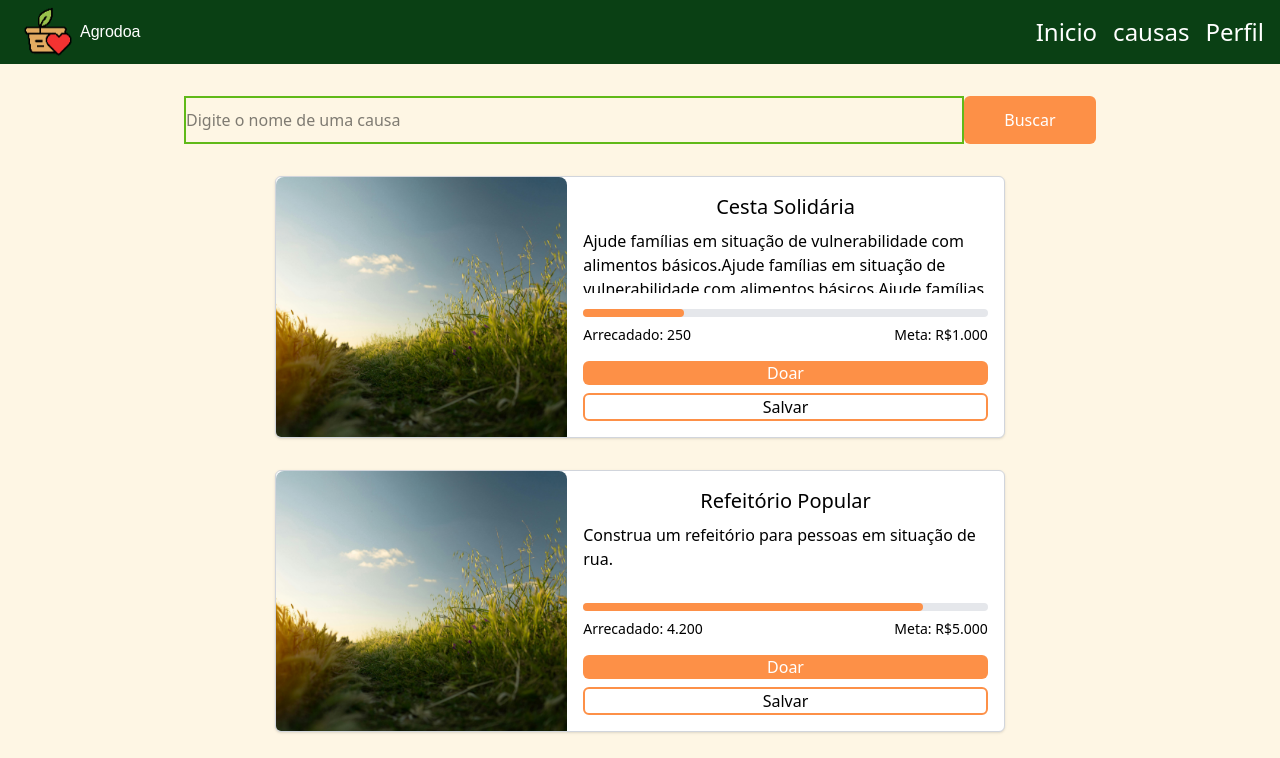
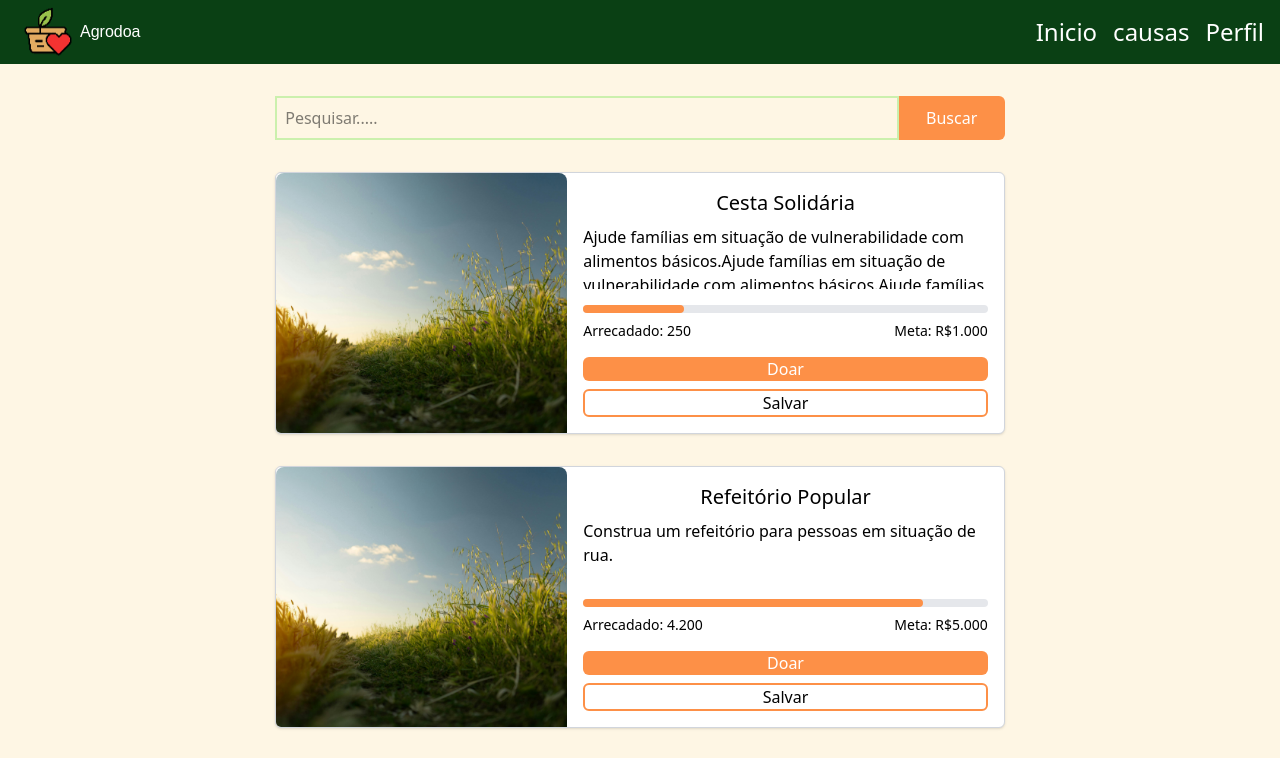
Before and after one commit to VerttB/agrodoa-frontend, a Next.js app: page /causas in a window 1280 px wide. Shown: the top 758 px of the page. Built offline with nearby package versions, Linux system fonts and the light colour scheme; a web font is replaced by a local one.

Commit message:
correções de erros simples, ajustando layout

```diff
--- /dev/null
+++ b/src/app/(pages)/(auth)/layout.tsx
@@ -0,0 +1,16 @@
+export const metadata = {
+  title: 'Next.js',
+  description: 'Generated by Next.js',
+}
+
+export default function RootLayout({
+  children,
+}: {
+  children: React.ReactNode
+}) {
+  return (
+    <html lang="en">
+      <body>{children}</body>
+    </html>
+  )
+}
--- a/src/app/(pages)/causas/page.tsx
+++ b/src/app/(pages)/(public)/causas/page.tsx
@@ -3,6 +3,7 @@ import Button from "@/components/button";
 import { Card } from "@/components/Card";
 import { causas } from "@/constants/Causas";
 import { useRouter } from "next/navigation";
+import Input  from "@/components/input"
 
 export default function Causas() {
   const router = useRouter();
@@ -11,13 +12,10 @@ export default function Causas() {
   return (
     <div className="flex flex-col items-center p-8">
       <div className="flex w-full flex-col items-center gap-8">
-        <div className="flex w-3/4">
-          <input
-            className="border-secondary h-12 w-full border-2"
-            type="text"
-            placeholder="Digite o nome de uma causa"
-          />
-          <Button className="w-1/6 px-2 py-2" variant="primary">
+        <div className="flex w-3/5">
+
+          <Input className="py-2" placeholder="Pesquisar....."/>
+          <Button className="w-1/6 px-2 py-2 rounded-tl-none rounded-bl-none " variant="primary">
             Buscar
           </Button>
         </div>
@@ -30,7 +28,7 @@ export default function Causas() {
             <Card.Image
               alt="Imagem da causa"
               imageUrl="/mato.jpg"
-              className="border-none md:h-[260px] md:w-2/5 2xl:w-2/6"
+              className="border-none md:h-[260px] md:w-2/5 2xl:w-3/6"
             />
             <Card.Content className="flex flex-col gap-4 md:w-3/5 md:justify-between md:p-4 2xl:w-full">
               <div className="h-[100px] overflow-y-scroll">
--- a/src/components/input.tsx
+++ b/src/components/input.tsx
@@ -10,12 +10,12 @@ interface InputProps extends React.InputHTMLAttributes<HTMLInputElement> {
 const Input = forwardRef<HTMLInputElement, InputProps>(
   ({ label, errors, icon, className, ...rest }, ref) => {
     return (
-      <div className="flex flex-col gap-1">
+      <div className="w-full flex flex-col gap-1">
         {label && <label htmlFor={rest.id}>{label}</label>}
         <input
           name={label}
           ref={ref}
-          className={`border-2 border-solid px-2 py-1 ${className} ${errors ? "border-red-600" : "border-secondary-light"}`}
+          className={`border-2 border-solid px-2 py-1 ${className} ${errors ? "border-red-600" : "border-secondary-light"} focus:border-secondary`}
           {...rest}
         />
         {errors && <span className="text-sm text-red-600">{errors}</span>}
--- a/src/providers/UserProvider.tsx
+++ b/src/providers/UserProvider.tsx
@@ -1,3 +1,4 @@
+'use client'
 import { User } from "@/interfaces/IUser";
 import {  createContext, useState } from "react";
 
@@ -5,7 +6,7 @@ const userContext = createContext<User | null>(null);
 
 export default function UserProvider(children : React.ReactNode){
 
-    const [user, setUser] = useState<User | null>(null)
+    const [user, setUser] = useState<User | null>(null);
 
     return(
         <userContext.Provider value={user}>
```
Also changed, not shown: src/app/(pages)/(public)/anuncios/[id]/page.tsx (added), src/app/(pages)/(public)/anuncios/page.tsx (added), src/app/(pages)/(public)/causas/[id]/page.tsx (renamed from src/app/(pages)/causas/[id]/page.tsx), src/app/(pages)/(public)/globals.css (renamed from src/app/globals.css), src/app/(pages)/(public)/layout.tsx (renamed from src/app/layout.tsx), src/app/(pages)/(public)/pagamento/page.tsx (renamed from src/app/(pages)/pagamento/page.tsx), src/app/(pages)/(public)/page.tsx (renamed from src/app/page.tsx).
